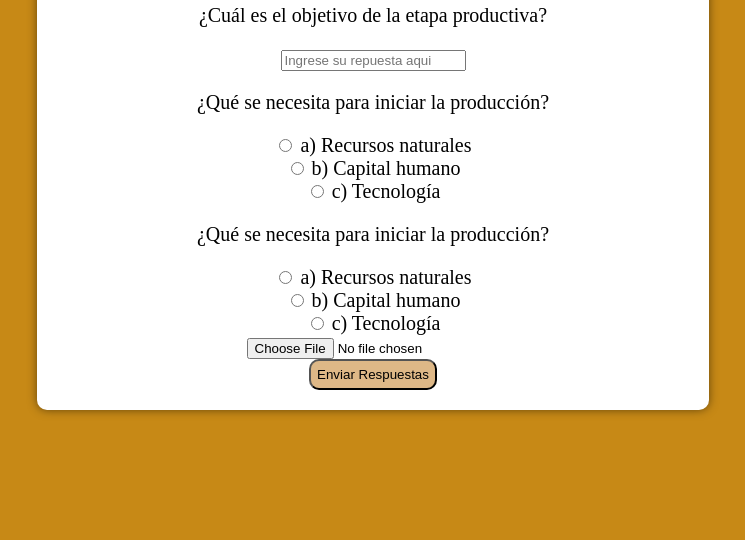
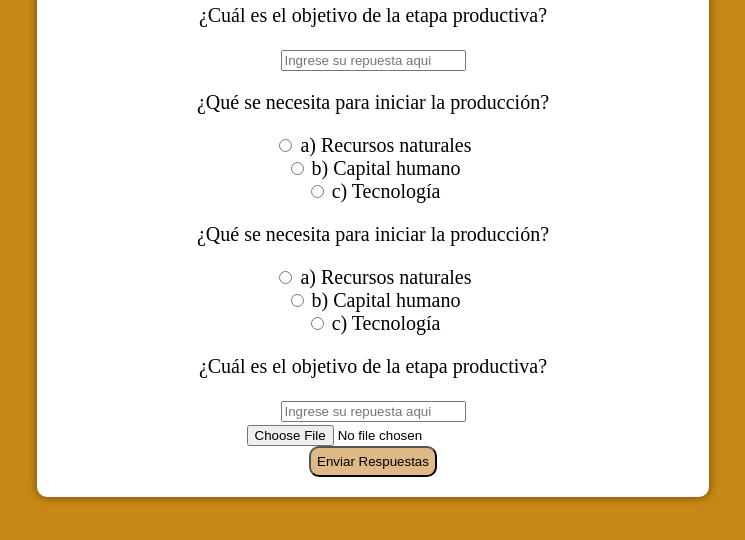
Before and after one commit to JesusRamirez24/preguntas, a plain HTML site: page index.html in a window 1280 px wide. Shown: the part 214-754 px from the top of the page, without its empty margins (267-1012 px from the left). Drawn offline with Linux system fonts and the light colour scheme.

Commit message:
version 1.2

```diff
--- a/index.html
+++ b/index.html
@@ -28,6 +28,11 @@
         <input type="radio" id="btnradio" name="respuesta2" value="b"> b) Capital humano<br>
         <input type="radio" id="btnradio" name="respuesta2" value="c"> c) Tecnología<br>
     </div>
+    <div id="pregunta1" class="pregunta">
+        <p>¿Cuál es el objetivo de la etapa productiva?</p>
+        <input type="text" id="btnradio" name="respuesta1"  placeholder="Ingrese su repuesta aqui"><br>
+
+    </div>
     <div>
         <input type="file" id="fileInput" accept=".txt">
         <label for="fileInput"></label>
```
